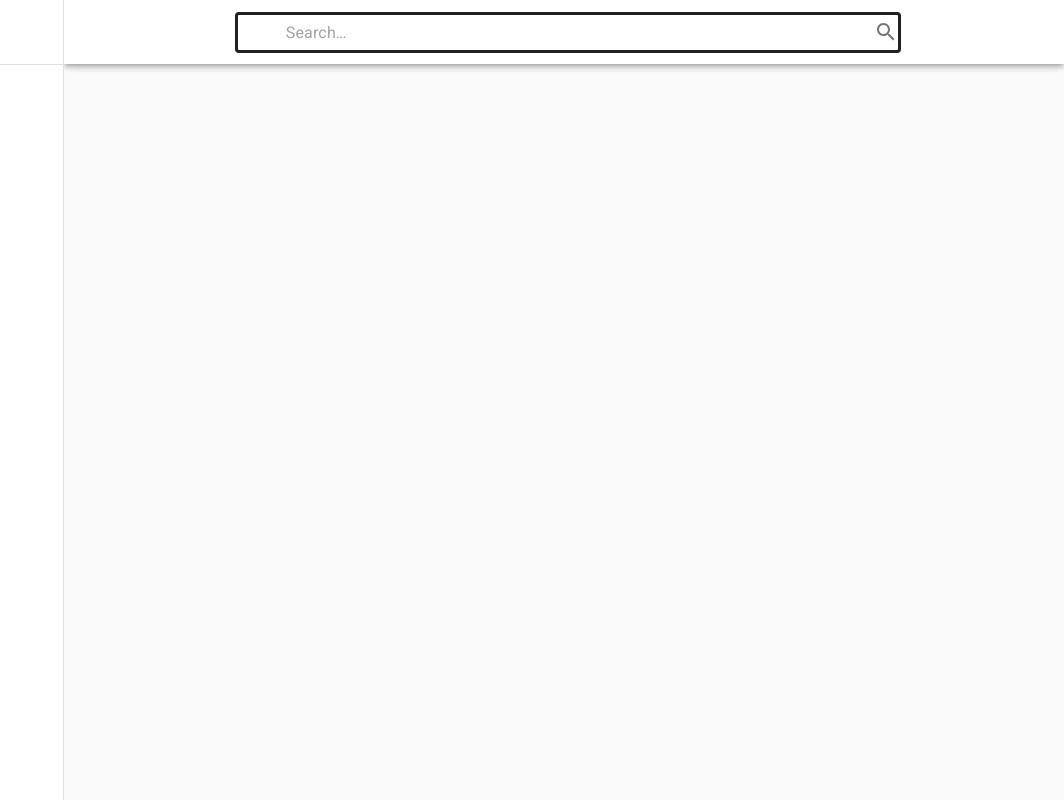
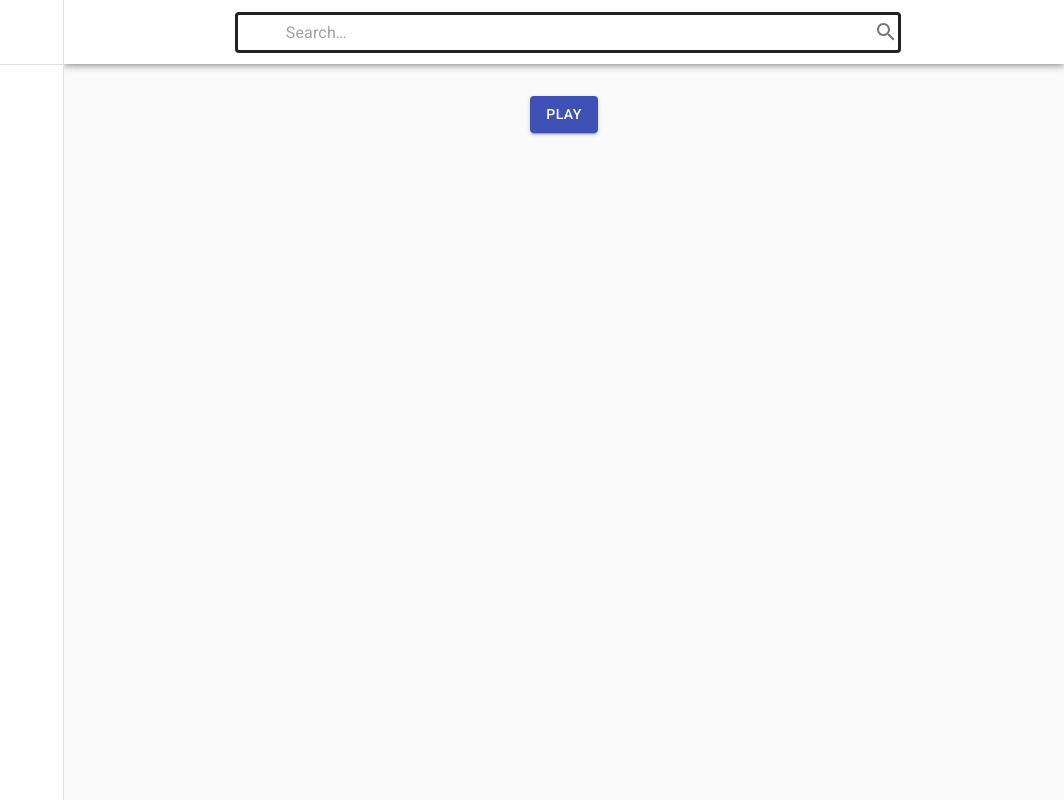
Before and after one commit to morenodoug/react-youtube-test, a React (Create React App) app: page /player in a window 1280 px wide. Shown: the whole page, without its empty margins (216-1280 px from the left). Built offline with nearby package versions, Linux system fonts and the light colour scheme.

Commit message:
adding  VideoPLayer component

```diff
--- a/src/App.js
+++ b/src/App.js
@@ -3,11 +3,13 @@ import CssBaseline from "@material-ui/core/CssBaseline";
 import { makeStyles } from "@material-ui/core/styles";
 import { NavBar } from "./app/components/NavBar";
 import {SideBar} from './app/components/SideBar'
+import { VideoPlayer } from "./app/components/VideoPlayer";
 import {Grid} from "@material-ui/core"
 import { TrendingVideos } from "./features/homeVideos/TrendingVideos";
 
 import {BrowserRouter as Router, Switch, Route } from "react-router-dom";
 import { ResultVideosComponent } from "./features/resultVideos/ResultVideosComponent";
+
 const drawerWidth = 280;
 
 const useStyles = makeStyles(theme => ({
@@ -49,7 +51,9 @@ function App( props) {
 
                 <Route exact path="/results">
                   <ResultVideosComponent/>
-
+                </Route>
+                <Route exact path="/player">
+                  <VideoPlayer id='Y8x3LWVC1L4'/>
                 </Route>
 
               </Switch>
--- /dev/null
+++ b/src/app/components/VideoPlayer.js
@@ -0,0 +1,64 @@
+
+import React, {  useEffect} from 'react'
+import Grid from "@material-ui/core/Grid"
+import { Button } from '@material-ui/core';
+import { YOUTUBE_IFRAME_API } from "../utils/Constants";
+export const VideoPlayer = (props) =>{
+    const { id } = props;
+    let player = null
+    const loadVideo = () => {
+        // the Player object is created uniquely based on the id in props
+        player = new window.YT.Player(`youtube-player`, {
+          playerVars:{playlist: `${id},GZ2ZHkBzmHQ,vRXZj0DzXIA,Fcl30mWtJQU` }
+
+
+        });
+    };
+    useEffect(() => {
+      if (!window.YT) { // If not, load the script asynchronously
+        addScriptPlayerYoutubeApi(loadVideo)
+
+      } else { // If script is already there, load the video directly
+        loadVideo();
+
+      }
+
+
+    })
+
+    return(
+        <Grid container   spacing={1} justify="space-evenly">
+            <Grid item xs={2} sm={2}  md={false} lg={false} />
+            <Grid item container xs={8} sm={8} md={12}  spacing={2} direction="column"  >
+              <Grid sm={12} justify="center" container item >
+                <Button variant="contained" color="primary" size="medium" onClick={()=> startVideo(player)}>  play</Button>
+              </Grid>
+
+              <div id={`youtube-player`}></div>
+            </Grid>
+            <Grid item xs={2} sm={2}  md={false} lg={false}/>
+        </Grid>
+
+    )
+}
+
+
+function  addScriptPlayerYoutubeApi(loadVideoProvider){
+  const tag = document.createElement('script');
+  tag.src = YOUTUBE_IFRAME_API;
+  // onYouTubeIframeAPIReady will load the video after the script is loaded
+  window.onYouTubeIframeAPIReady = loadVideoProvider;
+  const firstScriptTag = document.getElementsByTagName('script')[0];
+  firstScriptTag.parentNode.insertBefore(tag, firstScriptTag);
+}
+
+
+function startVideo(player){
+    alert("aja")
+
+    console.log(player)
+    // player.cuePlaylist({
+    //   listType:"playlist",
+    //   list:["JszxlTOq0Sw"]   })
+    player.cuePlaylist(["JszxlTOq0Sw","sypYNw6Fymk"]);
+}
--- a/src/app/utils/Constants.js
+++ b/src/app/utils/Constants.js
@@ -1 +1,2 @@
 export  const   DRAWER_WIDTH =280
+export const  YOUTUBE_IFRAME_API = `https://www.youtube.com/iframe_api`
--- a/src/features/resultVideos/ResultVideosComponent.js
+++ b/src/features/resultVideos/ResultVideosComponent.js
@@ -49,15 +49,13 @@ export const ResultVideosComponent = (props) =>{
                 next = { () => onScrollHandler(searchQuery, searchVideosStatus, nextPageToken,dispatch, fetchVideos)}
                 style={{overflow: "hidden" }}
             >
-
                 <Grid container   spacing={1} justify="space-evenly">
                     <Grid item xs={2} sm={2}  md={false} lg={false} />
                     <Grid item container xs={8} sm={8} md={12}  spacing={2} >
-                            {videoCards}
+                        {videoCards}
                     </Grid>
                     <Grid item xs={2} sm={2}  md={false} lg={false}/>
                 </Grid>
-
             </InfiniteScroll>
             <Fade in={showLoading}>
                 <Grid container  justify="center">
@@ -65,7 +63,6 @@ export const ResultVideosComponent = (props) =>{
                 </Grid>
             </Fade>
         </>
-
 
     )
 }
```
